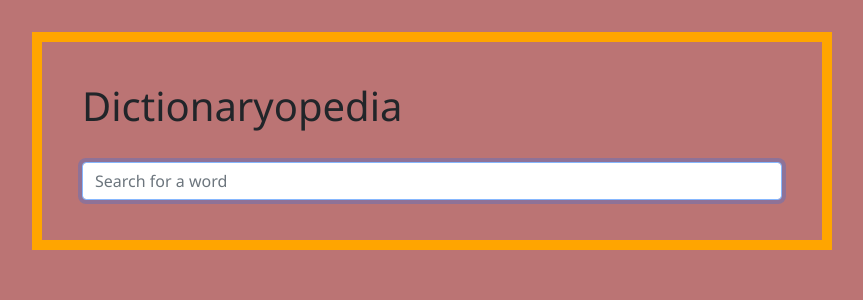
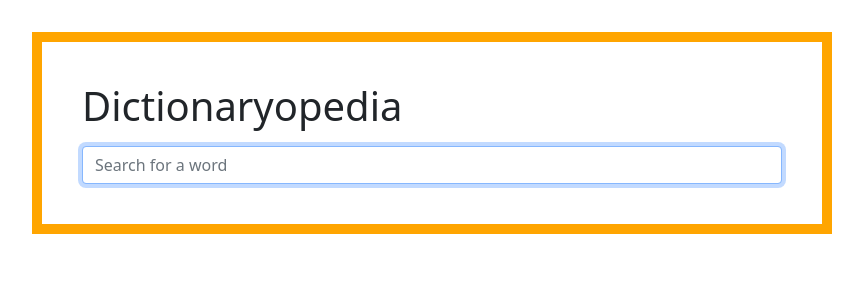
Before and after one commit to Joycey83/Dictionaryopedia, a React (Create React App) app: page / in a window 1280 px wide. Shown: the top 300 px of the page, without its empty margins (208-1071 px from the left). Built offline with nearby package versions, Linux system fonts and the light colour scheme.

Commit message:
rename index.css to global.css

```diff
--- a/src/components/Synonyms.module.css
+++ b/src/components/Synonyms.module.css
@@ -0,0 +1,8 @@
+.hightlight {
+  display: inline-block;
+  padding: 10px;
+  margin: 15px 15px;
+  font-size: 14px;
+  background-color: orange;
+  border-radius: 4px;
+}
--- /dev/null
+++ b/src/global.css
@@ -0,0 +1,14 @@
+* {
+  padding: 0;
+  margin: 0;
+  box-sizing: border-box;
+}
+
+ul {
+  padding: 0;
+  margin: 0;
+}
+
+li {
+  list-style: none;
+}
--- a/src/index.css
+++ /dev/null
@@ -1,15 +0,0 @@
-body {
-  margin: 0;
-  padding: 0;
-  box-sizing: border-box;
-  font-family: "Segoe UI", Tahoma, Geneva, Verdana, sans-serif;
-  background: rgba(152, 44, 44, 0.654);
-}
-
-h1 {
-  margin-bottom: 2rem;
-}
-
-p {
-  font-size: 1rem;
-}
--- a/src/index.js
+++ b/src/index.js
@@ -1,6 +1,6 @@
 import React from "react";
 import ReactDOM from "react-dom/client";
-import "./index.css";
+import "./global.css";
 import App from "./App";
 
 const root = ReactDOM.createRoot(document.getElementById("root"));
```
